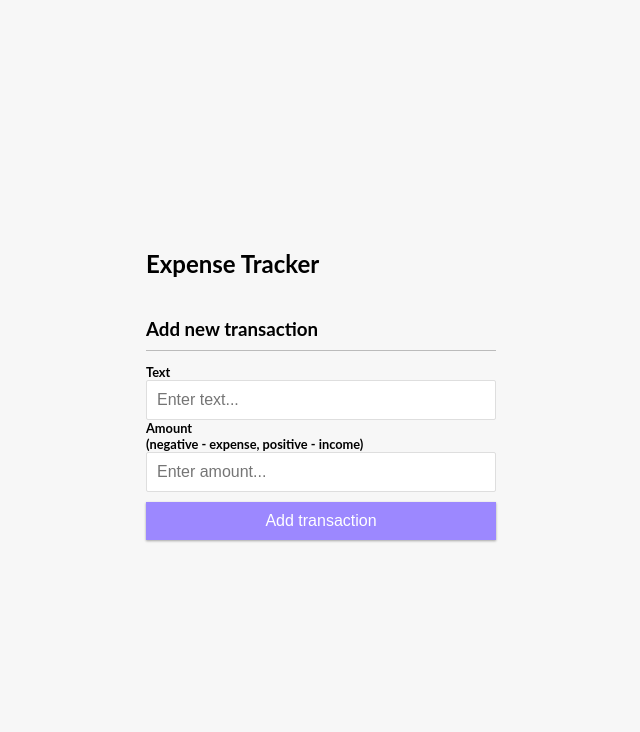
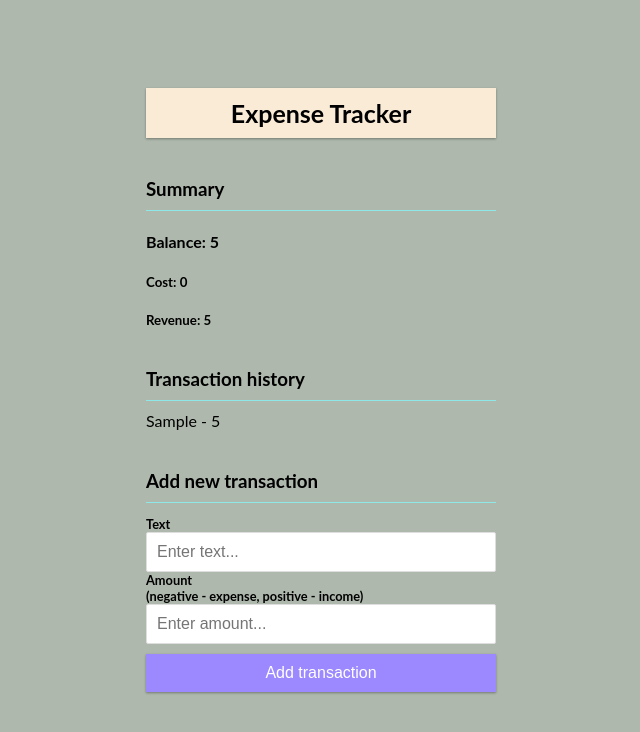
Before and after one commit to hienmv/expense-tracker, a React (Create React App) app: page / in a window 1280 px wide. Both pictures are taken after typing "Sample", "5" into the empty fields and a click on the button "Add transaction". Shown: the top 732 px of the page, without its empty margins (319-959 px from the left). Built offline with nearby package versions, Linux system fonts and the light colour scheme.

Commit message:
tuananhne

```diff
--- a/src/App.css
+++ b/src/App.css
@@ -3,7 +3,6 @@
 }
 
 body {
-  background-color: #f7f7f7;
   display: flex;
   flex-direction: column;
   align-items: center;
@@ -11,12 +10,24 @@ body {
   min-height: 100vh;
   margin: 0;
   font-family: 'Lato', sans-serif;
+  background-color:rgb(174, 184, 172);
 }
 
-
+h2{
+  text-align: center;
+  background-color:antiquewhite;
+  box-shadow: 0 1px 3px rgba(0, 0, 0, 0.12), 0 1px 2px rgba(0, 0, 0, 0.24);
+  color: black;
+  border: 0;
+  display: block;
+  font-size: 25px;
+  margin: 10px 0 30px;
+  padding: 10px;
+  width: 100%;
+}
 
 h3 {
-  border-bottom: 1px solid #bbb;
+  border-bottom: 1px solid rgb(142, 232, 232);
   padding-bottom: 10px;
   margin: 40px 0 10px;
 }
--- a/src/App.js
+++ b/src/App.js
@@ -1,14 +1,23 @@
-import React from 'react';
+import React, { useState } from 'react';
 import { Header } from './components/Header';
 import { AddTransaction } from './components/AddTransaction';
 import './App.css';
+import { TransactionHistory } from './components/TransactionHistory';
+import { Balance } from './components/Balance';
 
 function App() {
+  const [updatedFlag, setUpdatedFlag] = useState(false);
+  const toggleUpdatedFlag = () => {
+    setUpdatedFlag(updatedFlag => !updatedFlag);
+  }
+
   return (
     <div>
       <Header />
       <div className="container">
-        <AddTransaction />
+        <Balance updatedFlag={updatedFlag} />
+        <TransactionHistory updatedFlag={updatedFlag} />
+        <AddTransaction toggleUpdatedFlag={toggleUpdatedFlag} />
       </div>
     </div>
   );
--- a/src/components/AddTransaction.js
+++ b/src/components/AddTransaction.js
@@ -1,9 +1,8 @@
 import React, { useState } from "react";
 
-export const AddTransaction = () => {
+export const AddTransaction = ({toggleUpdatedFlag}) => {
   const [text, setText] = useState("");
   const [amount, setAmount] = useState("");
-
   const handleText = (event) => {
     setText(event.target.value);
   };
@@ -22,20 +21,18 @@ export const AddTransaction = () => {
     };
     addingTransaction(currentTransaction);
 
-    // reset input value
     setText("");
     setAmount("");
+
+    toggleUpdatedFlag();
   };
 
   const addingTransaction = (transaction) => {
-    // lấy ra danh sách các transaction hiện tại
     let currentTransactions = JSON.parse(localStorage.getItem("transactions"));
     if (currentTransactions == null) {
       currentTransactions = [];
     }
-    // thêm transaction hiện tại vào danh sách các transaction
     currentTransactions = [...currentTransactions, transaction];
-    // lưu lại danh sách transaction vào local storage
     localStorage.setItem("transactions", JSON.stringify(currentTransactions));
   };
 
--- /dev/null
+++ b/src/components/Balance.js
@@ -0,0 +1,35 @@
+import React, { useState } from "react";
+
+export const Balance = (updatedFlag) => {
+    const [balance, setBalance] = useState(0);
+    const [cost, setCost] = useState(0);
+    const [revenue, setRevenue] = useState(0);
+
+React.useEffect(() => {
+    const transactions = JSON.parse(localStorage.getItem("transactions")) || [];
+    if (transactions.length > 0) {
+        let _cost = 0;
+        let _revenue = 0;
+        transactions.forEach((transaction) => {
+            const amount = parseFloat(transaction.amount);
+        if (amount < 0.0) {
+            _cost += amount;
+        } else {
+        _revenue += amount;
+        }
+    });
+    setCost(_cost * -1);
+    setRevenue(_revenue);
+    setBalance(_cost + _revenue);
+    }
+    }, [updatedFlag]);
+
+return (
+    <>
+    <h3>Summary</h3>
+    <h4>Balance: {balance}</h4>
+    <h5>Cost: {cost}</h5>
+    <h5>Revenue: {revenue}</h5>
+    </>
+);
+};
--- /dev/null
+++ b/src/components/TransactionHistory.js
@@ -0,0 +1,27 @@
+import React from "react";
+
+export const TransactionHistory = ({ updatedFlag }) => {
+let [latestTransactions, setLatestTransactions] = React.useState([]);
+
+React.useEffect(() => {
+    const transactions = JSON.parse(localStorage.getItem("transactions")) || [];
+    if (transactions.length > 0) {
+    setLatestTransactions(
+        transactions.slice(Math.max(transactions.length - 3, 0)).reverse()
+    );
+    }
+}, [updatedFlag]);
+
+return (
+    <>
+    <h3>Transaction history</h3>
+    {latestTransactions.map((item, i) => {
+        return (
+        <div key={item.title}>
+            {item.title} - {item.amount}
+        </div>
+        );
+    })}
+    </>
+);
+};
```
Also changed, not shown: 1 other file (tests, documents, lock files or other folders).
